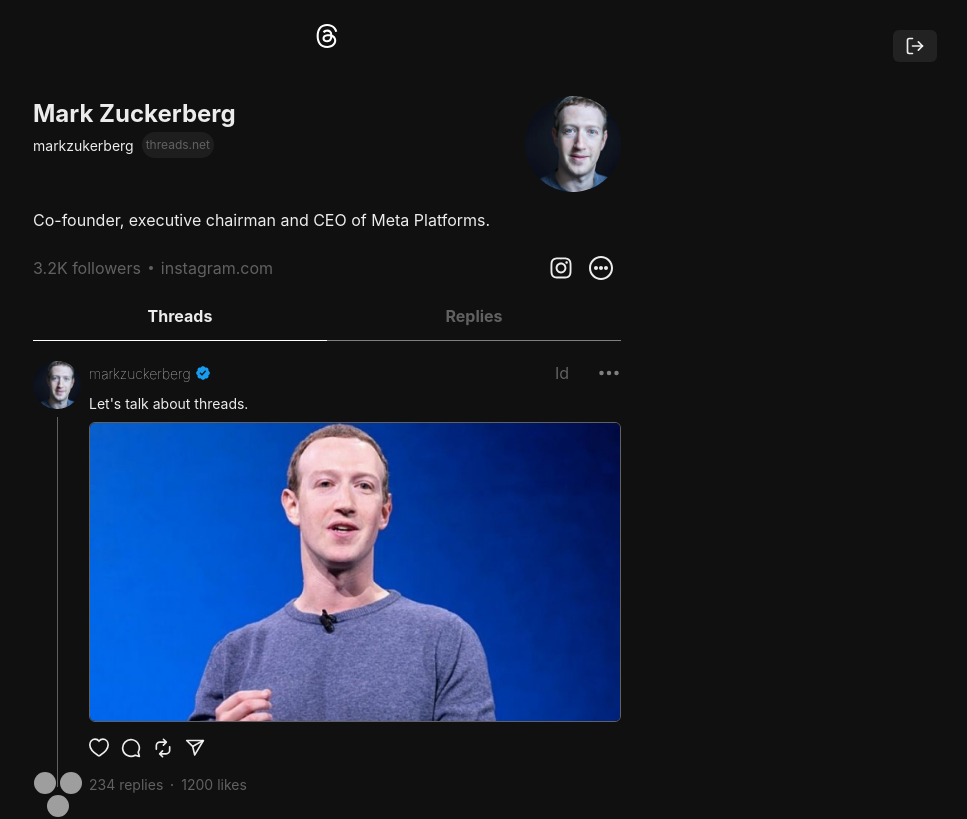
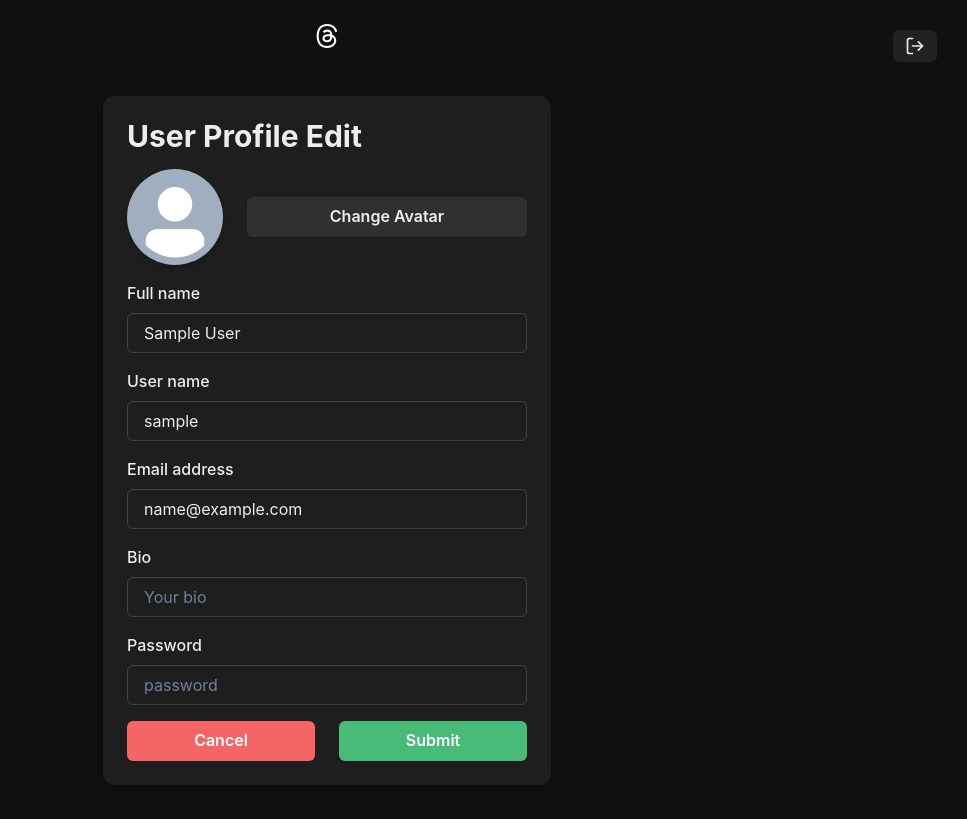
Before and after one commit to raoofCLT/SocMed-ChatSync, a React (Vite) app in the folder Client/: page /update in a window 1280 px wide. Shown: the top 819 px of the page, without its empty margins (313-1280 px from the left). Built offline with nearby package versions, Linux system fonts and the light colour scheme; sample sign-in values are in the browser's storage; grey boxes are pictures that could not be loaded.

Commit message:
feat(client): Connect update route with update page

```diff
--- a/Client/src/App.jsx
+++ b/Client/src/App.jsx
@@ -8,6 +8,7 @@
 import { useRecoilValue } from "recoil";
 import userAtom from "./atoms/userAtom";
 import LogoutButton from "./components/logoutButton";
+import UpdateProfilePage from "./pages/UpdateProfilePage";
 
 function App() {
   const user = useRecoilValue(userAtom);
@@ -24,6 +25,11 @@
           path="/auth"
           element={!user ? <AuthPage /> : <Navigate to="/" />}
         />
+        <Route
+          path="/update"
+          element={user ? <UpdateProfilePage /> : <Navigate to="/auth" />}
+        />
+
         <Route path="/:username" element={<UserPage />} />
         <Route path="/:username/post/:pid" element={<PostPage />} />
       </Routes>
--- /dev/null
+++ b/Client/src/hooks/usePreviewImg.jsx
@@ -0,0 +1,25 @@
+import { useState } from "react"
+import useShowToast from "./useShowToast"
+
+const usePreviewImg = () => {
+    const[imgUrl,setImgUrl] = useState(null)
+    const showToast = useShowToast()
+
+    const handleImageChange = (e) => {
+        const file = e.target.files[0]
+        if(file && file.type.startsWith("image/")){
+            const reader = new FileReader()
+
+            reader.onloadend = () => {
+                setImgUrl(reader.result)
+            }
+            reader.readAsDataURL(file)
+        } else {
+            showToast("Invalid file type", "Please select an image file", "error")
+            setImgUrl(null)
+        }
+    }
+    return{handleImageChange, imgUrl}
+}
+
+export default usePreviewImg
--- /dev/null
+++ b/Client/src/pages/UpdateProfilePage.jsx
@@ -0,0 +1,177 @@
+import {
+  Button,
+  Flex,
+  FormControl,
+  FormLabel,
+  Heading,
+  Input,
+  Stack,
+  useColorModeValue,
+  Avatar,
+  Center,
+} from "@chakra-ui/react";
+import { useRecoilState } from "recoil";
+import userAtom from "../atoms/userAtom";
+import { useRef, useState } from "react";
+import usePreviewImg from "../hooks/usePreviewImg";
+import useShowToast from "../hooks/useShowToast";
+
+export default function UpdateProfilePage() {
+  const [user, setUser] = useRecoilState(userAtom);
+  const [inputs, setInputs] = useState({
+    name: user.name,
+    username: user.username,
+    email: user.email,
+    bio: user.bio,
+    password: "",
+  });
+  const fileRef = useRef(null);
+  const showToast = useShowToast();
+
+  const { handleImageChange, imgUrl } = usePreviewImg();
+  const handleSubmit = async (e) => {
+    e.preventDefault();
+    console.log(user);
+    try {
+      const res = await fetch(`/api/users/update/${user._id}`, {
+        method: "PUT",
+        headers: {
+          "Content-Type": "application/json",
+        },
+        body: JSON.stringify({ ...inputs, profilePic: imgUrl }),
+      });
+      const data = await res.json();
+      if (data.error) {
+        showToast("Error", data.error, "error");
+        return;
+      }
+      showToast("Success", "Profile updated successfully", "success");
+
+      setUser(data);
+    //   setInputs({
+    //     name: data.name,
+    //     username: data.username,
+    //     email: data.email,
+    //     bio: data.bio,
+    //     password: "",  // You may want to reset the password field
+    //   });
+      localStorage.setItem("user-threads", JSON.stringify(data));
+    } catch (error) {
+      showToast("Error", error, "error");
+    }
+  };
+  return (
+    <form onSubmit={handleSubmit}>
+      <Flex align={"center"} justify={"center"} my={6}>
+        <Stack
+          spacing={4}
+          w={"full"}
+          maxW={"md"}
+          bg={useColorModeValue("white", "gray.dark")}
+          rounded={"xl"}
+          boxShadow={"lg"}
+          p={6}
+        >
+          <Heading lineHeight={1.1} fontSize={{ base: "2xl", sm: "3xl" }}>
+            User Profile Edit
+          </Heading>
+          <FormControl id="userName">
+            <Stack direction={["column", "row"]} spacing={6}>
+              <Center>
+                <Avatar
+                  size="xl"
+                  boxShadow={"md"}
+                  src={imgUrl || user.profilePic}
+                />
+              </Center>
+              <Center w="full">
+                <Button w="full" onClick={() => fileRef.current.click()}>
+                  Change Avatar
+                </Button>
+                <Input
+                  type="file"
+                  hidden
+                  ref={fileRef}
+                  onChange={handleImageChange}
+                />
+              </Center>
+            </Stack>
+          </FormControl>
+          <FormControl>
+            <FormLabel>Full name</FormLabel>
+            <Input
+              placeholder="full name"
+              _placeholder={{ color: "gray.500" }}
+              type="text"
+              value={inputs.name}
+              onChange={(e) => setInputs({ ...inputs, name: e.target.value })}
+            />
+          </FormControl>
+          <FormControl>
+            <FormLabel>User name</FormLabel>
+            <Input
+              placeholder="username"
+              _placeholder={{ color: "gray.500" }}
+              type="text"
+              value={inputs.username}
+              onChange={(e) =>
+                setInputs({ ...inputs, username: e.target.value })
+              }
+            />
+          </FormControl>
+          <FormControl>
+            <FormLabel>Email address</FormLabel>
+            <Input
+              placeholder="@gmail.com"
+              _placeholder={{ color: "gray.500" }}
+              type="email"
+              value={inputs.email}
+              onChange={(e) => setInputs({ ...inputs, email: e.target.value })}
+            />
+          </FormControl>
+          <FormControl>
+            <FormLabel>Bio</FormLabel>
+            <Input
+              placeholder="Your bio"
+              _placeholder={{ color: "gray.500" }}
+              type="text"
+              value={inputs.bio}
+              onChange={(e) => setInputs({ ...inputs, bio: e.target.value })}
+            />
+          </FormControl>
+          <FormControl>
+            <FormLabel>Password</FormLabel>
+            <Input
+              placeholder="password"
+              _placeholder={{ color: "gray.500" }}
+              type="password"
+            />
+          </FormControl>
+          <Stack spacing={6} direction={["column", "row"]}>
+            <Button
+              bg={"red.400"}
+              color={"white"}
+              w="full"
+              _hover={{
+                bg: "red.500",
+              }}
+            >
+              Cancel
+            </Button>
+            <Button
+              bg={"green.400"}
+              color={"white"}
+              w="full"
+              _hover={{
+                bg: "green.500",
+              }}
+              type="submit"
+            >
+              Submit
+            </Button>
+          </Stack>
+        </Stack>
+      </Flex>
+    </form>
+  );
+}
```
